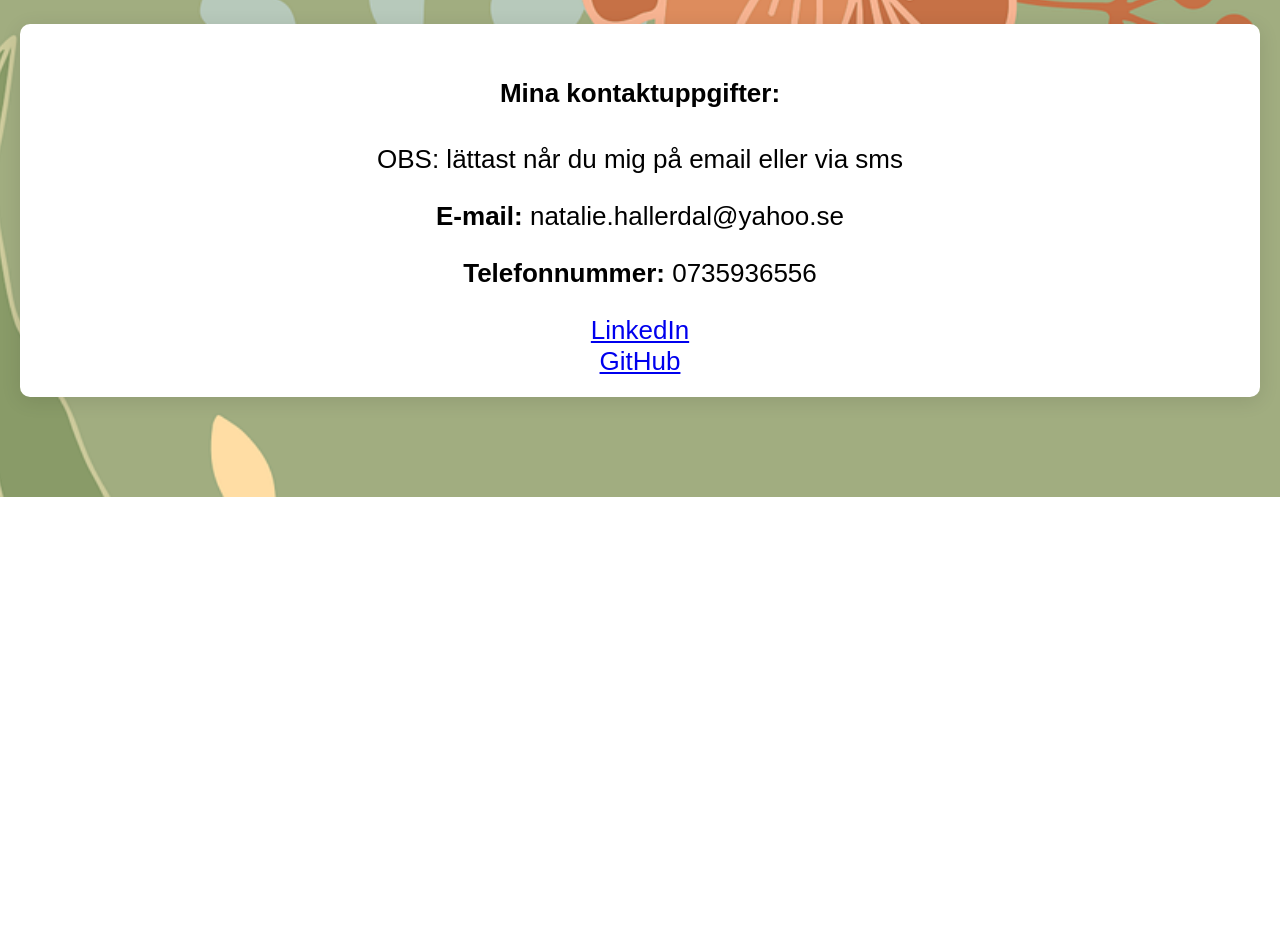
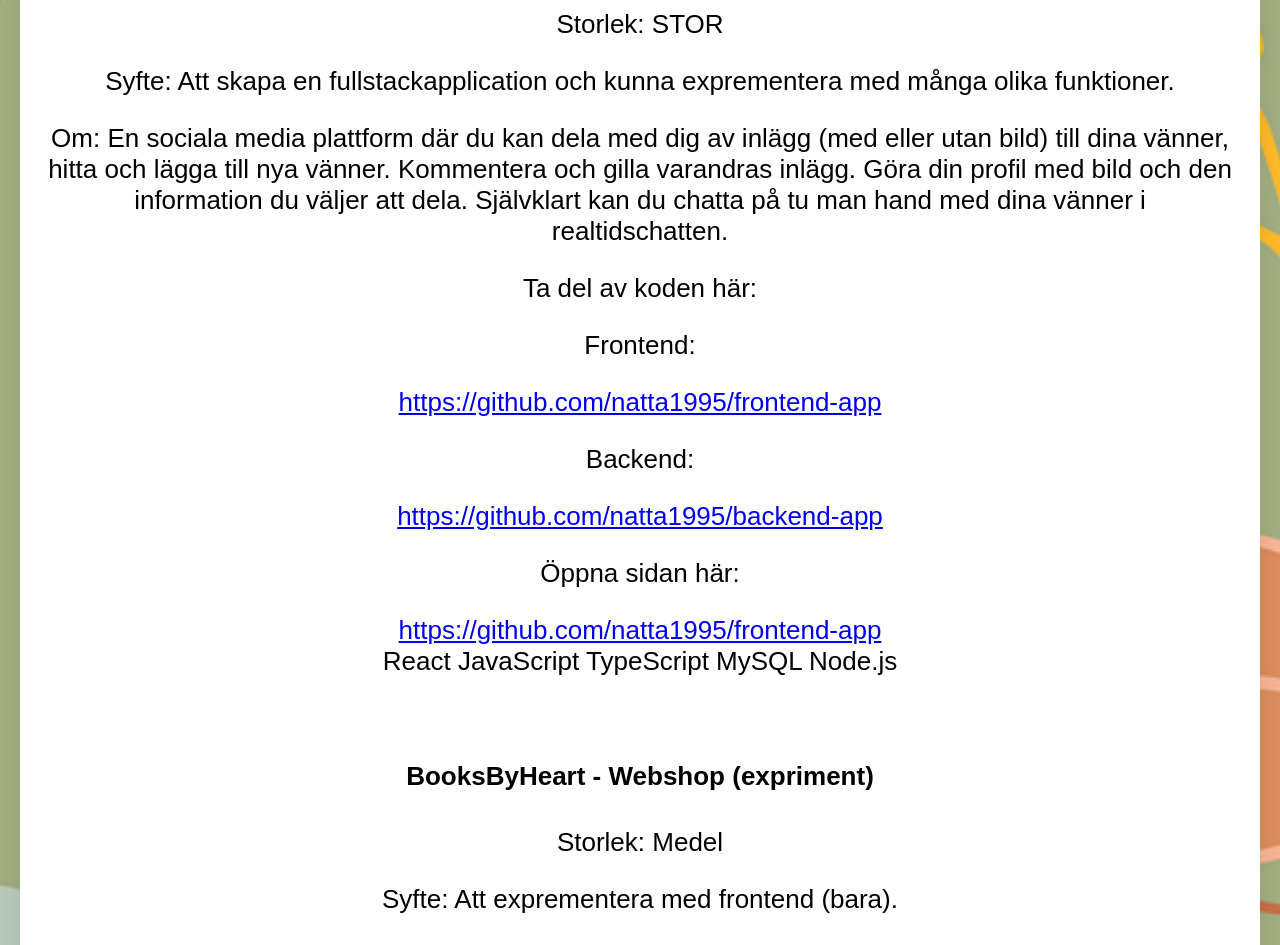
Before and after one commit to natta1995/portfolio, a React (Create React App) app: page / in a window 1280 px wide. Shown: the part 1520-2465 px from the top of the page. Before the commit the page ends 2017 px from the top, so only its background shows below. Built offline with nearby package versions, Linux system fonts and the light colour scheme.

Commit message:
Text added

```diff
--- a/src/components/Global.css
+++ b/src/components/Global.css
@@ -20,3 +20,8 @@
  padding-top: 20px;
  padding-bottom: 20px;
 }
+
+.projectdiv {
+    padding: 5px;
+    margin-bottom: 40px;
+}
--- a/src/components/Project.js
+++ b/src/components/Project.js
@@ -1,13 +1,68 @@
-import "./Global.css"
+import "./Global.css";
 
 const Projects = () => {
-    return (
-        <div className="component">
-            <div className="textdiv">
-            <h4> Mina projekt</h4>
-            </div>
+  return (
+    <div className="component">
+      <div className="textdiv">
+        <h4> Mina projekt</h4>
+        <div className="projectdiv">
+          <h4>DearFriends - Socialamedieplattform</h4>
+          <p>Storlek: STOR</p>
+          <p>
+            Syfte: Att skapa en fullstackapplication och kunna exprementera med
+            många olika funktioner.
+          </p>
+          <p>
+            Om: En sociala media plattform där du kan dela med dig av inlägg
+            (med eller utan bild) till dina vänner, hitta och lägga till nya
+            vänner. Kommentera och gilla varandras inlägg. Göra din profil med
+            bild och den information du väljer att dela. Självklart kan du
+            chatta på tu man hand med dina vänner i realtidschatten.
+          </p>
+          <p>Ta del av koden här:</p>
+          <p>Frontend:</p>
+          <a
+            href="https://github.com/natta1995/frontend-app"
+            target="_blank"
+            rel="noreferrer"
+          >
+            https://github.com/natta1995/frontend-app
+          </a>
+          <p>Backend:</p>
+          <a
+            href="https://github.com/natta1995/backend-app"
+            target="_blank"
+            rel="noreferrer"
+          >
+            https://github.com/natta1995/backend-app
+          </a>
+          <p>Öppna sidan här:</p>
+          <a
+            href="https://github.com/natta1995/frontend-app"
+            target="_blank"
+            rel="noreferrer"
+          >
+            https://github.com/natta1995/frontend-app
+          </a>
+          <br></br>
+          <span> React</span>
+          <span> JavaScript</span>
+          <span> TypeScript</span>
+          <span> MySQL</span>
+          <span> Node.js</span>
         </div>
-    )
-}
+        <div className="projectdiv">
+          <h4>BooksByHeart - Webshop (expriment)</h4>
+          <p>Storlek: Medel</p>
+          <p>Syfte: Att exprementera med frontend (bara). </p>
+          <p>Om: </p>
+          <br></br>
+          <span> React</span>
+          <span> JavaScript</span>
+        </div>
+      </div>
+    </div>
+  );
+};
 
 export default Projects;
```
